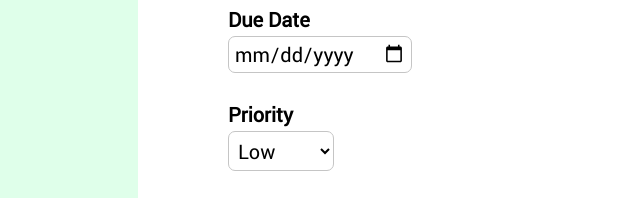
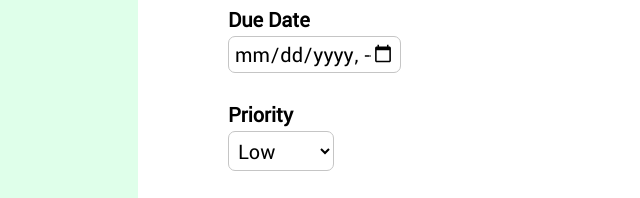
Before and after one commit to cadltop/todo-list, a website built with webpack: page src/index.html in a window 1280 px wide. Both pictures are taken after a click on the element "New Task". Shown: the part 343-541 px from the top of the page, 182-822 px from the left. Built offline with nearby package versions, Linux system fonts and the light colour scheme.

Commit message:
Change date input to datetime-local and style it.

```diff
--- a/src/actions/actions.css
+++ b/src/actions/actions.css
@@ -22,6 +22,9 @@ label {
 }
 input[type="text"] {
     max-width: 40%;
+}
+input[type="datetime-local"] {
+    max-width: 20%;
 }
 textarea {
     max-width: 50%;
--- a/src/actions/newTask.js
+++ b/src/actions/newTask.js
@@ -12,7 +12,7 @@ const newTask = (function() {
 
     const dueDateLabel = makeLabel('due-date');
     dueDateLabel.innerHTML = 'Due Date';
-    const dueDateInput = makeInput('input', 'due-date', 'date');
+    const dueDateInput = makeInput('input', 'due-date', 'datetime-local');
 
     const priorityLabel = makeLabel('Priority');
     const prioritySelect = makeInput('select', 'priority', undefined);
--- a/src/objects/taskView.js
+++ b/src/objects/taskView.js
@@ -12,7 +12,7 @@ const taskView = (function() {
 
     const dueDateLabel = makeLabel('due-date');
     dueDateLabel.innerHTML = 'Due Date';
-    const dueDateInput = makeInput('input', 'due-date', 'date');
+    const dueDateInput = makeInput('input', 'due-date', 'datetime-local');
 
     const priorityLabel = makeLabel('Priority');
     const prioritySelect = makeInput('select', 'priority', undefined);
```
